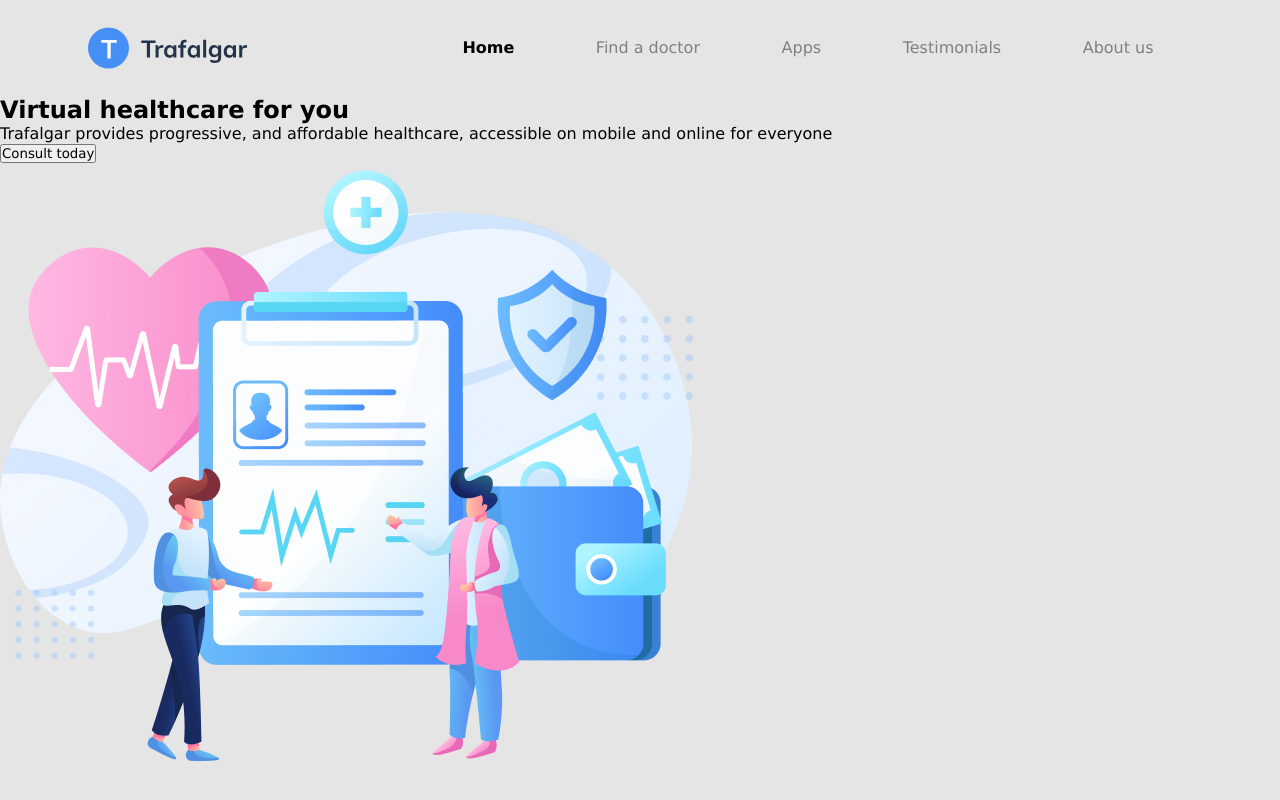
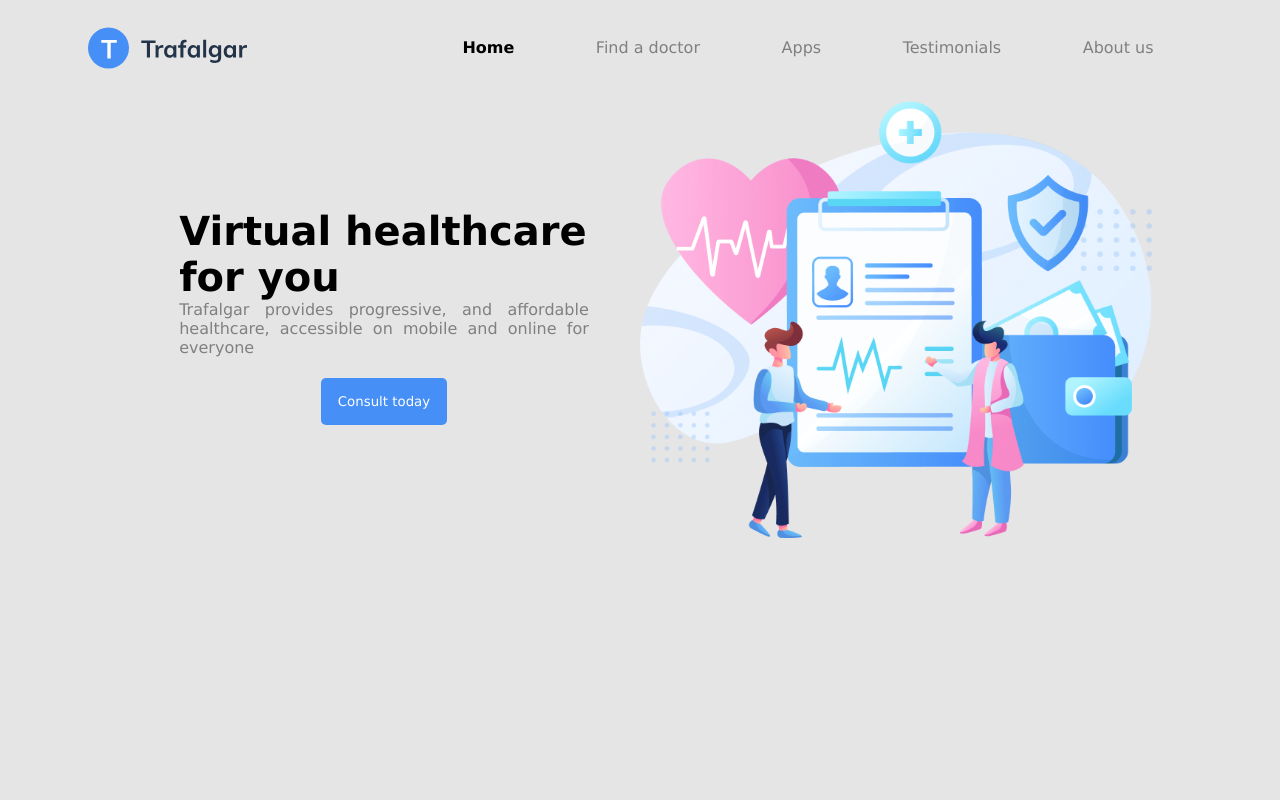
Before and after one commit to matheustkaczyk/trafalgar-landing-page, a React (Vite) app: page / in a window 1280 px wide. Built offline with nearby package versions, Linux system fonts and the light colour scheme.

Commit message:
feat: estruturacao e estilizacao do home

```diff
--- a/src/App.scss
+++ b/src/App.scss
@@ -29,3 +29,44 @@ header {
     }
   }
 }
+
+.home-page {
+  div {
+    display: flex;
+    align-items: center;
+    align-content: center;
+    justify-content: space-around;
+    padding: 0 10% 0 10%;
+
+    div {
+      display: flex;
+      flex-direction: column;
+      justify-content: space-between;
+      padding: 0 5% 0 5%;
+
+      h1 {
+        font-size: 2.5rem;
+        font-weight: bolder;
+      }
+
+      p {
+        text-align: justify;
+        color: grey;
+      }
+
+      button {
+        padding: 4%;
+        background-color: #458FF6;
+        border: 0;
+        border-radius: 5px;
+        color: white;
+        width: fit-content;
+        margin-top: 5%;
+      }
+    }
+
+    img {
+      width: 40vw;
+    }
+  }
+}
--- a/src/pages/Home/index.jsx
+++ b/src/pages/Home/index.jsx
@@ -2,13 +2,15 @@ import homeImg from '../../assets/trafalgar-home.svg';
 
 const Home = () => {
   return(
-    <section>
+    <section className='home-page'>
       <div>
-        <h1>Virtual healthcare for you</h1>
-        <p>Trafalgar provides progressive, and affordable healthcare, accessible on mobile and online for everyone</p>
-        <button>Consult today</button>
+        <div>
+          <h1>Virtual healthcare for you</h1>
+          <p>Trafalgar provides progressive, and affordable healthcare, accessible on mobile and online for everyone</p>
+          <button>Consult today</button>
+        </div>
+        <img src={homeImg} alt="home image" />
       </div>
-      <img src={homeImg} alt="home image" />
     </section>
   )
 }
```
